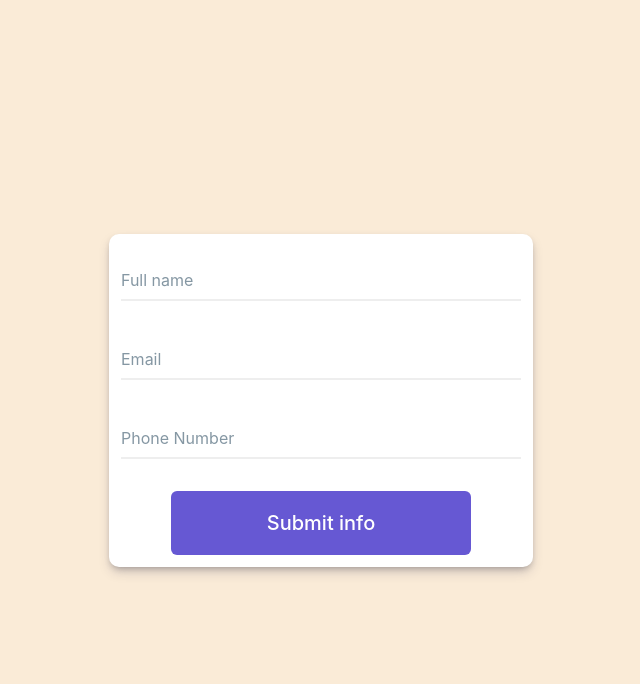
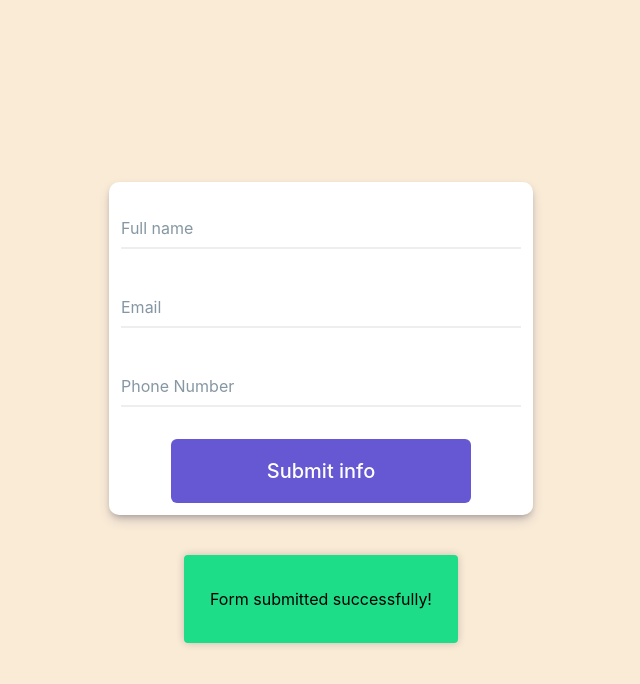
Before and after one commit to GorkaEchavarri/submit-form, a React (Create React App) app: page / in a window 1280 px wide. Both pictures are taken after typing "Sample", "name@example.com", "Sample" into the empty fields and a click on the button "Submit info". Shown: the top 684 px of the page, without its empty margins (319-959 px from the left). Built offline with nearby package versions, Linux system fonts and the light colour scheme.

Commit message:
Popup added

```diff
--- a/src/App.css
+++ b/src/App.css
@@ -5,6 +5,7 @@
   display: flex;
   align-items: center;
   justify-content: center;
+  flex-direction: column;
 }
 
 .App-header {
--- a/src/App.js
+++ b/src/App.js
@@ -1,12 +1,23 @@
+import React, { useState } from 'react';
 import './App.css';
 import Form from './components/Form';
+import SuccessMessage from './components/SuccessMessage';
 
 function App() {
+
+  const [showSuccess, setShowSuccess] = useState(false);
+
+  function toggleSuccess() {
+    setShowSuccess(true);
+    setTimeout(() => {setShowSuccess(false);}, 3000);
+  }
+
   return (
     <div className="App">
       <header className="App-header">
       </header>
-      <Form />
+      <Form onFormSubmit={toggleSuccess}/>
+      {showSuccess && <SuccessMessage />}
     </div>
   );
 }
--- a/src/components/Form.js
+++ b/src/components/Form.js
@@ -1,7 +1,7 @@
 import React, { useState } from 'react';
 import classes from './Form.module.css';
 
-function Form() {
+function Form(props) {
 
   const[enteredName, setEnteredName] = useState('');
   const[enteredEmail, setEnteredEmail] = useState('');
@@ -26,7 +26,11 @@ function Form() {
     setEnteredName('')
     setEnteredEmail('')
     setEnteredPhone('')
+
+    props.onFormSubmit();
   };
+
+
 
   return (
     <div>
--- /dev/null
+++ b/src/components/SuccessMessage.js
@@ -0,0 +1,11 @@
+import classes from './SuccessMessage.module.css'
+
+function SuccessMessage() {
+  return (
+    <div className={classes.Popup}>
+      <p>Form submitted successfully!</p>
+    </div>
+  )
+};
+
+export default SuccessMessage;
--- /dev/null
+++ b/src/components/SuccessMessage.module.css
@@ -0,0 +1,29 @@
+.Popup {
+  padding: 16px 24px;
+  display: flex;
+  justify-content: space-between;
+  align-items: center;
+  background: #1EDD88;
+  box-shadow: 0 0 8px rgba(0,0,0,0.2);
+  border-radius: 4px;
+  margin: 8px;
+  border: 2px solid #1EDD88;
+}
+
+.Popup {
+  animation-name: Popup;
+  animation-timing-function: cubic-bezier(0.26, 0.53, 0.74, 1.48);
+  animation-duration: 0.5s;
+}
+
+@keyframes Popup {
+  0% {
+    opacity: 0;
+    transform: scale(0.5, 0.5);
+  }
+
+  100% {
+    opacity: 1;
+    transform: scale(1, 1);
+  }
+}
```
